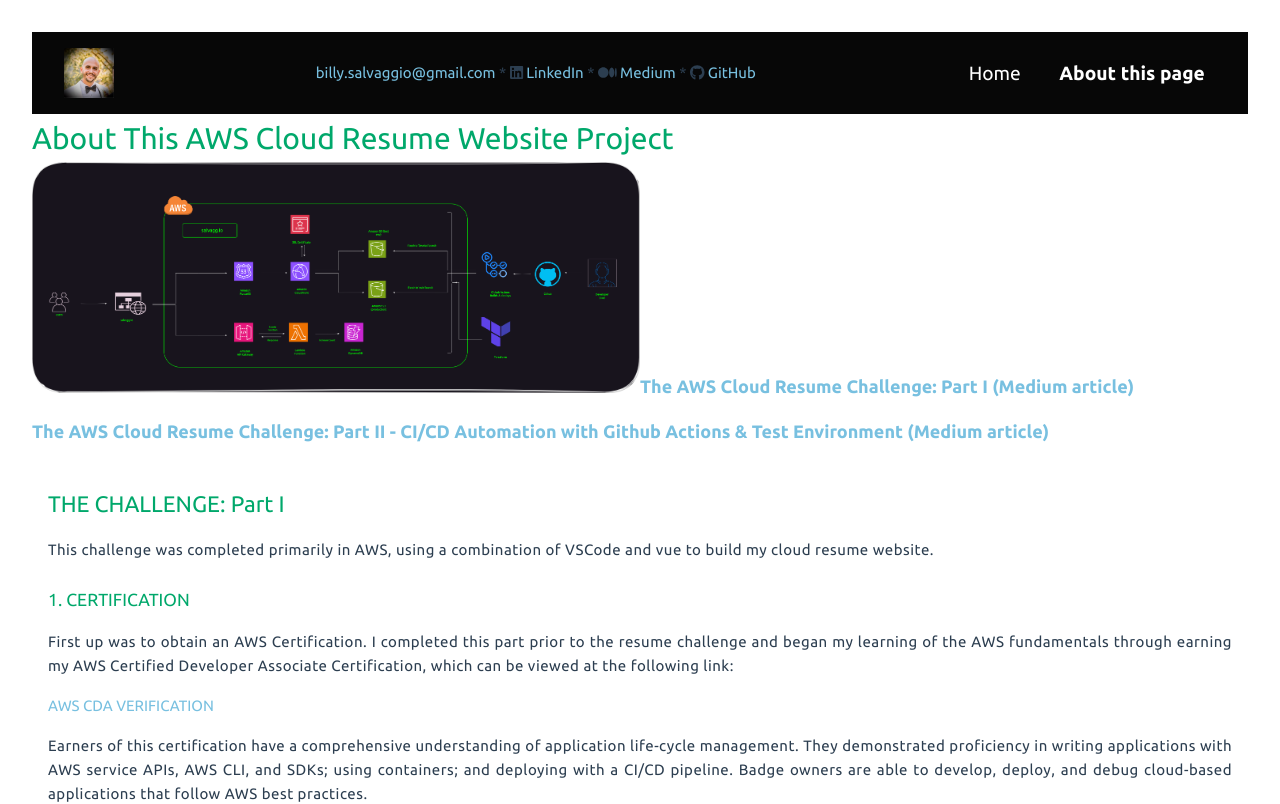
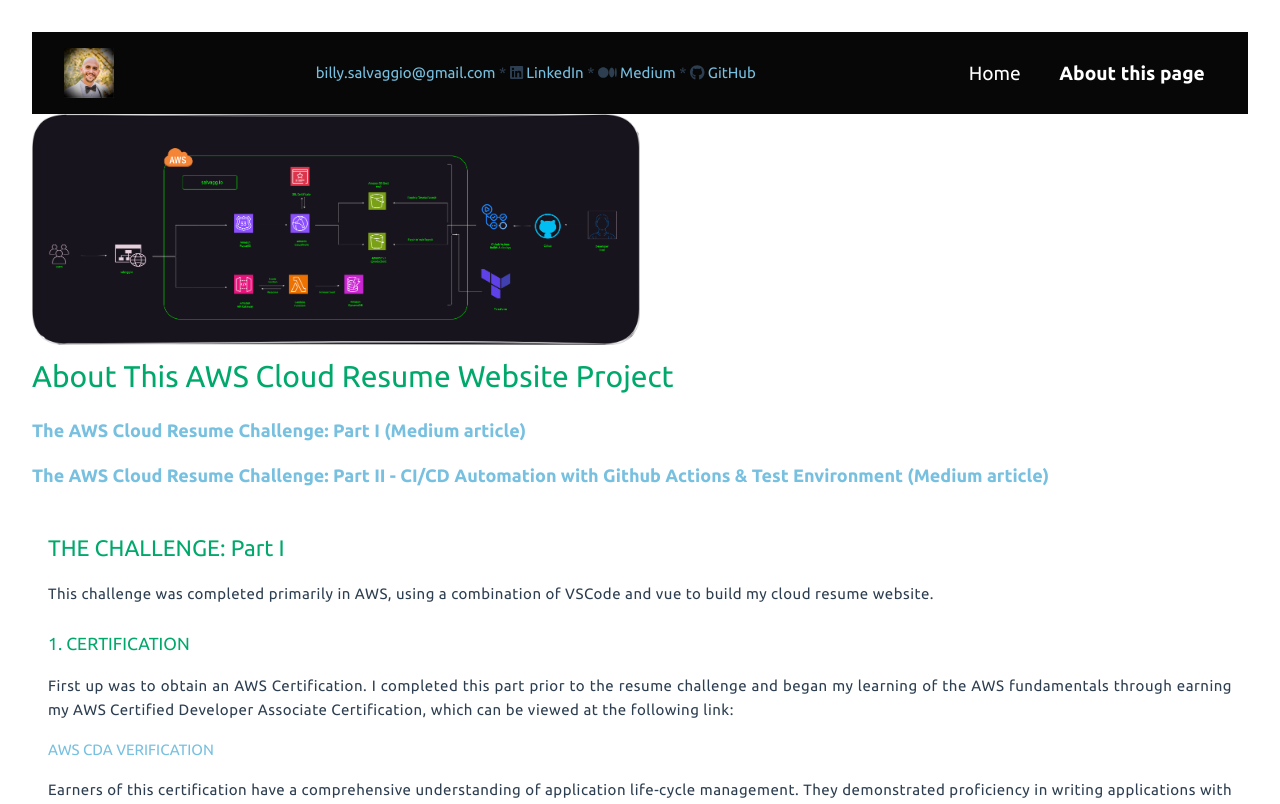
Before and after one commit to bsalvaggio/website-project, a Vue app: page /about in a window 1280 px wide. Shown: the top 804 px of the page. Built offline with nearby package versions, Linux system fonts and the light colour scheme; no server answers.

Commit message:
Update About.vue

```diff
--- a/src/views/About.vue
+++ b/src/views/About.vue
@@ -1,7 +1,7 @@
 <template>
     <div>
+      <img src="@/assets/website_diagram.png" alt="'architecture diagram" />
       <h1>About This AWS Cloud Resume Website Project</h1>
-      <img src="@/assets/website_diagram.png" alt="'architecture diagram" />
         <a href="https://medium.com/@bill.salvaggio/the-aws-cloud-resume-challenge-project-c5c0c6fe9593"
            target="_blank"
            rel="noopener"
```
